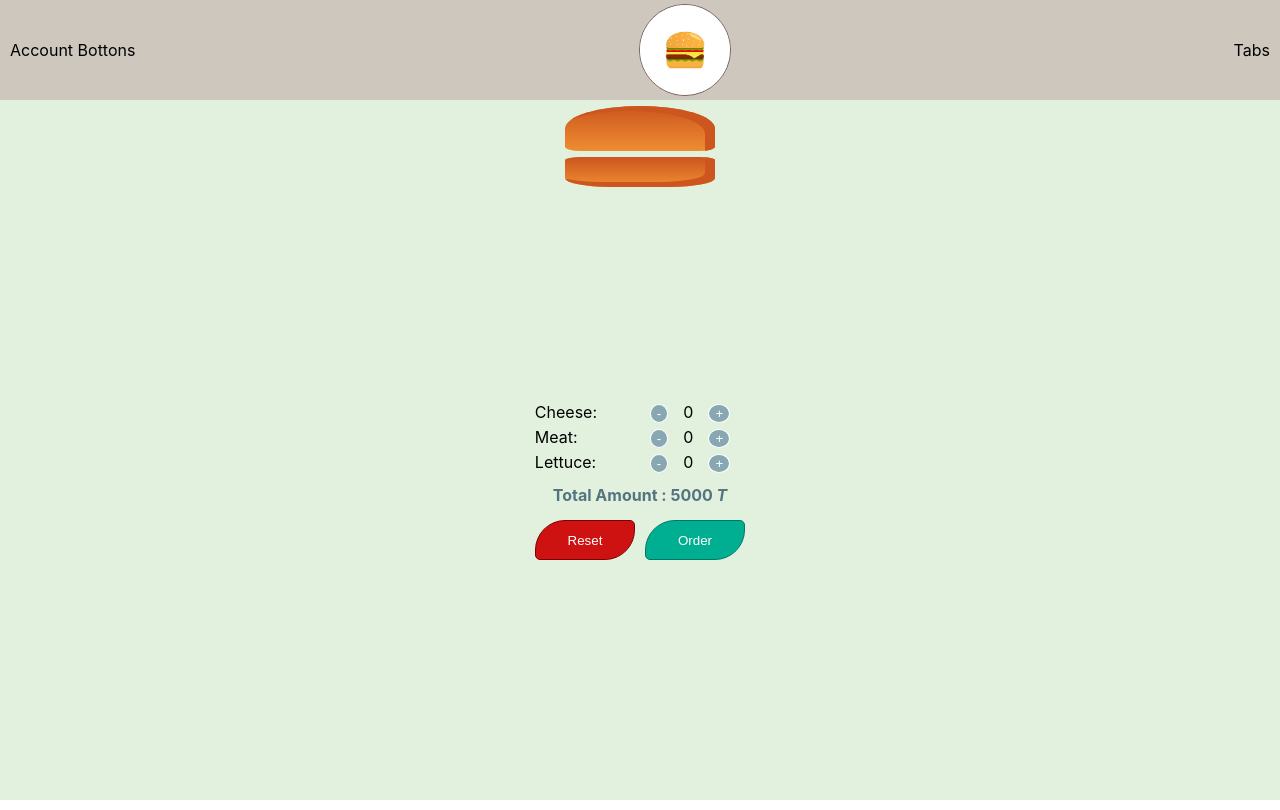
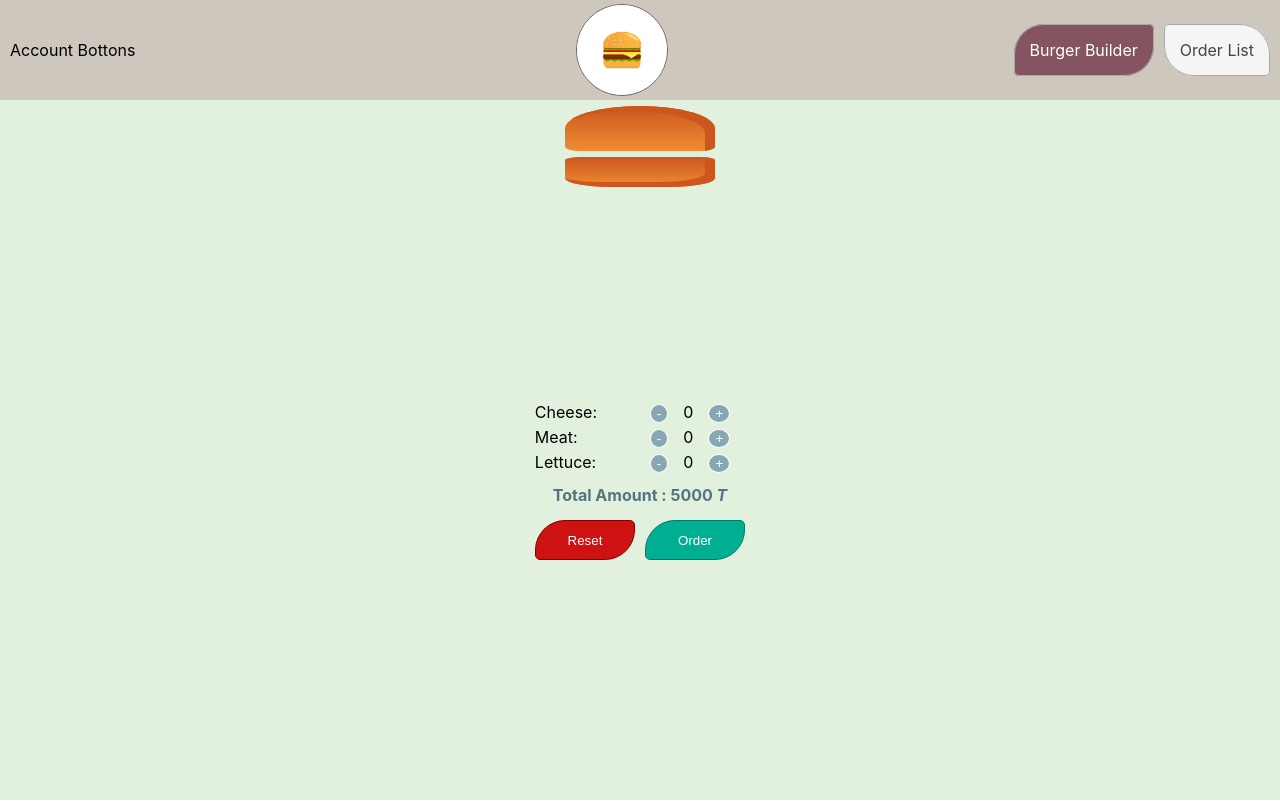
Before and after one commit to mabootalebi/Behsazan-React-burger-builder, a React (Create React App) app: page / in a window 1280 px wide. Built offline with nearby package versions, Linux system fonts and the light colour scheme.

Commit message:
add OrderList Page

```diff
--- a/src/App.js
+++ b/src/App.js
@@ -1,12 +1,14 @@
 import Layout from './Components/Layout/Layout'
 import BurgerBuilder from './Container/burderBuilder/BurgerBuilder'
 import {BrowserRouter as Router, Switch, Route} from 'react-router-dom'
+import OrderList from './Container/OrderList/OrderList';
 
 function App() {
   return (
     <Router>
       <Layout>
         <Switch>
+          <Route path="/OrderList" component={OrderList}></Route>
           <Route path="/" component={BurgerBuilder}></Route>
         </Switch>
       </Layout>
--- a/src/Components/Layout/Header/AccountBottons/AccountBottons.module.css
+++ b/src/Components/Layout/Header/AccountBottons/AccountBottons.module.css
@@ -1,4 +1,5 @@
 .container{
     margin-right: auto;
     padding-left: 10px;
+    width: 18%;
 }
--- a/src/Components/Layout/Header/Tabs/Tabs.js
+++ b/src/Components/Layout/Header/Tabs/Tabs.js
@@ -1,8 +1,10 @@
 import React from 'react';
+import TabLink from '../../../UI/TabLink/TabLink';
 import classes from './Tabs.module.css';
 
 export default function Tabs(){
     return <div className={classes.container}>
-        Tabs
+        <TabLink to="/" >Burger Builder</TabLink>
+        <TabLink to="/OrderList" >Order List</TabLink>
     </div>
 }
--- /dev/null
+++ b/src/Components/UI/TabLink/TabLink.js
@@ -0,0 +1,7 @@
+import React from 'react';
+import  {NavLink} from 'react-router-dom';
+import classes from './TabLink.module.css';
+
+export default function TabLink(props){
+    return <NavLink exact {...props} activeClassName={classes.activeLink} className={classes.tablink}>{props.children}</NavLink>
+}
--- /dev/null
+++ b/src/Components/UI/TabLink/TabLink.module.css
@@ -0,0 +1,17 @@
+.tablink{
+    text-decoration: none;
+    color: #444;
+    border: solid thin #aaa;
+    padding: 15px;
+    border-radius: 5px 30px;
+    background-color: whitesmoke;
+    margin-left: 10px;
+
+    transition: all 0.5s;
+}
+
+.tablink:hover, .activeLink{
+    color: #fff;
+    background-color: #845460;
+    border-radius: 30px 5px;
+}
--- /dev/null
+++ b/src/Components/UI/Table/Table.js
@@ -0,0 +1,22 @@
+import React from 'react';
+import classes from './Table.module.css';
+
+export default function Table(props){
+    return <div className={classes.container}>
+        <table className={classes.table}>
+            <thead>
+                <tr>
+                    {props.header.map(header =>
+                        <th key={header.columnName}>{header.columnTitle}</th>)}
+                </tr>
+            </thead>
+            <tbody>
+                {props.body.map(row => <tr key={row.order_number}>
+                    {props.header.map(col => <td key={col.columnName}>
+                        {row[col.columnName]}
+                    </td>)}
+                </tr>)}
+            </tbody>
+        </table>
+    </div>
+}
--- /dev/null
+++ b/src/Components/UI/Table/Table.module.css
@@ -0,0 +1,27 @@
+.container{
+    text-align: center;
+}
+
+.table{
+    margin: 25px auto;
+    border-collapse: collapse;
+}
+
+
+.table thead tr th{
+    border: solid thin #132c33;
+    background-color: #2b4f60;
+    padding: 10px;
+    color: #fff;
+}
+
+.table tbody tr td{
+    border: solid thin #132c33;
+    background-color: #bdc7c9;
+    padding: 10px;
+    color: #000;
+}
+
+.table tbody tr:last-child{
+    border-bottom: solid 7px #2b4f60;
+}
--- /dev/null
+++ b/src/Container/OrderList/OrderList.js
@@ -0,0 +1,29 @@
+import React, {useEffect,useState} from 'react';
+import classes from './OrderList.module.css';
+import axios from '../../Tools/fetch';
+import Table from '../../Components/UI/Table/Table';
+
+export default function OrderList(){
+    const [orders,setOrders] = useState([]);
+
+    useEffect(()=>{
+        axios.post('/Order/GetAllOrders')
+        .then(result =>{
+            setOrders(result.data)
+        })
+        .catch(result =>{
+            console.log(`Something goes wrong. Error Message: ${result}`);
+        })
+    },[]);
+
+    const header= [
+        {columnName: "order_number", columnTitle: "Order Number", sortable:true},
+        {columnName: "create_date", columnTitle: "Create Date", sortable:true},
+        {columnName: "total_price", columnTitle: "Total Price", sortable:true},
+        {columnName: "status", columnTitle: "Status", sortable:true},
+        {columnName: "comment", columnTitle: "Comment", sortable:true},
+        {columnName: "rate", columnTitle: "Rate", sortable:true}
+    ];
+
+    return <Table header={header} body={orders}></Table>
+}
```
Also changed, not shown: src/Container/OrderList/OrderList.module.css (added).
